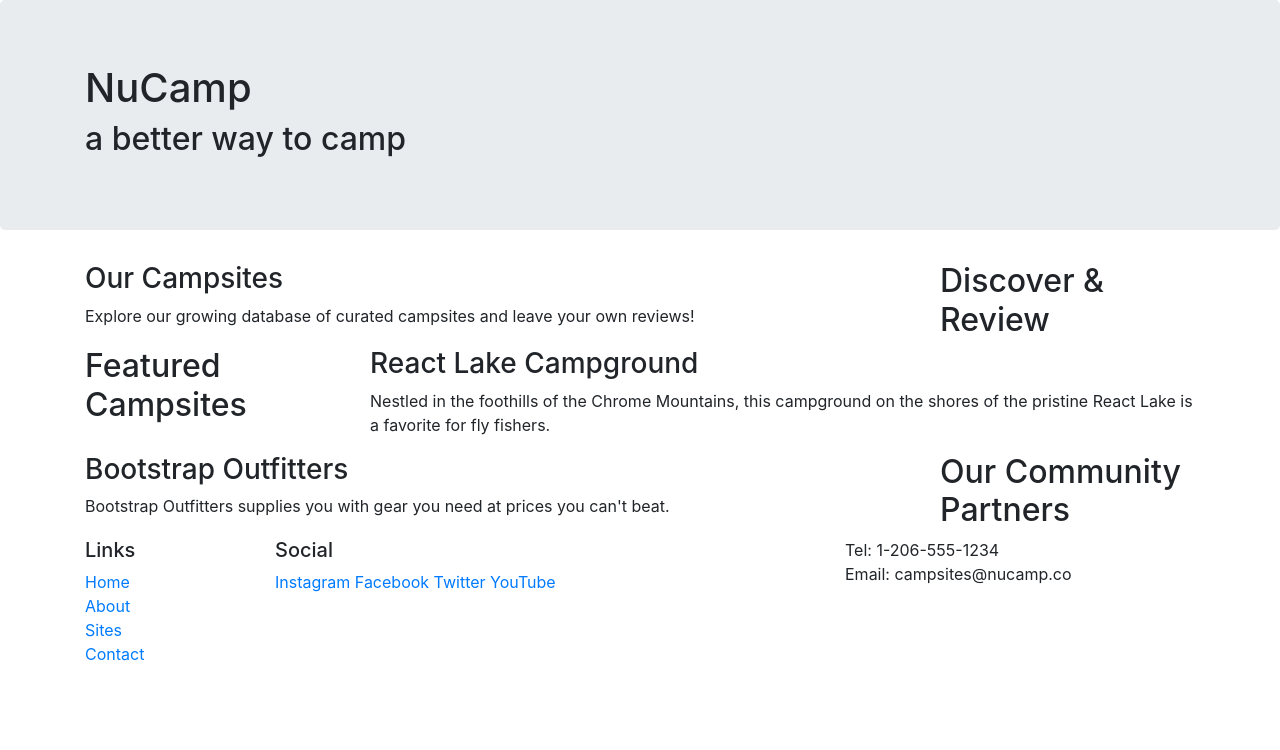
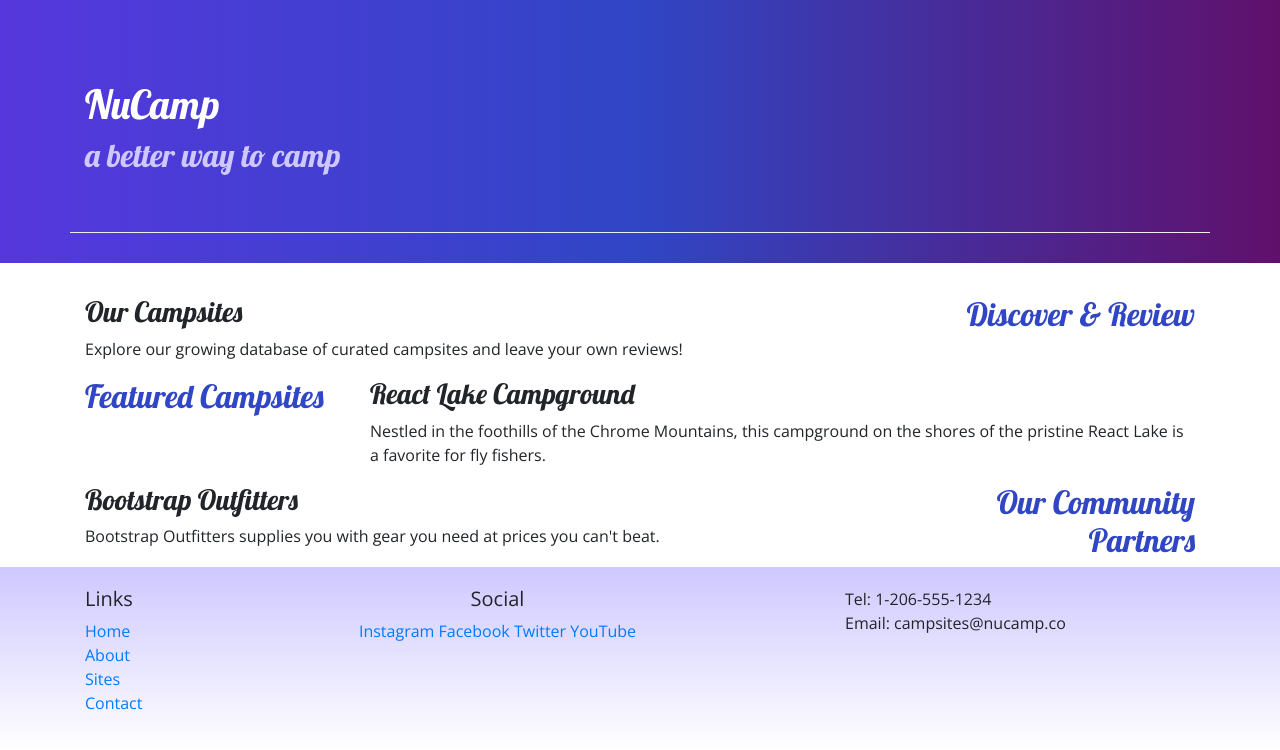
Before and after one commit to iantheminimalist/IanDeJesusNucamp-bootstrap, a website: page index.html in a window 1280 px wide. Drawn offline with nearby package versions, Linux system fonts and the light colour scheme.

Commit message:
added new css folder with styles.css . added new styles and alignment to index.html page.

```diff
--- /dev/null
+++ b/css/style.css
@@ -0,0 +1,32 @@
+body {
+    font-family: "Open Sans", sans-serif;
+}
+
+h1, h2, h3 {
+    font-family: "Lobster", cursive;
+}
+
+h2 {
+    color: #3046C5;
+}
+
+header h2 {
+    color: #CEC8FF;
+}
+
+footer {
+    background-image: linear-gradient(#CEC8FF, white);
+    padding: 20px 0;
+}
+
+.jumbotron {
+    padding: 30px;
+    background-image: linear-gradient(to right, #5637DD, #3046C5, #60106B);
+    color: white;
+}
+
+.row-content {
+    padding: 50px 0;
+    border-bottom: 1px ridge;
+    min-height: 200px;
+}
--- a/index.html
+++ b/index.html
@@ -10,14 +10,19 @@
     <!-- Bootstrap CSS -->
     <link rel="stylesheet" href="node_modules/bootstrap/dist/css/bootstrap.min.css" />
 
+
+    <!-- Additional CSS must be placed after Bootstrap CSS -->
+    <link rel="stylesheet" href="https://fonts.googleapis.com/css?family=Lobster|Open+Sans" />
+    <link rel="stylesheet" href="./css/style.css" />
+
     <title>NuCamp: A Better Way To Camp</title>
 </head>
 
 <body>
 
-    <header class="jumbotron">
+    <header class="jumbotron jumbotron-fluid">
         <div class="container">
-            <div class="row">
+            <div class="row row-content align-items-center">
                 <div class="col">
                     <h1>NuCamp</h1>
                     <h2>a better way to camp</h2>
@@ -30,7 +35,7 @@
     <div class="container">
         <div class="row">
             <div class="col-sm-4 order-sm-last col-md-3">
-                <h2>Discover & Review</h2>
+                <h2 class="text-sm-right">Discover & Review</h2>
             </div>
             <div class="col">
                 <h3>Our Campsites</h3>
@@ -48,7 +53,7 @@
         </div>
         <div class="row">
             <div class="col-sm-4  order-sm-last col-md-3">
-                <h2>Our Community Partners</h2>
+                <h2 class="text-sm-right">Our Community Partners</h2>
             </div>
             <div class="col">
                 <h3>Bootstrap Outfitters</h3>
@@ -68,7 +73,7 @@
                         <li><a href="#">Contact</a></li>
                     </ul>
                 </div>
-                <div class="col-6 col-sm-5">
+                <div class="col-6 col-sm-5 text-center">
                     <h5>Social</h5>
                     <a href="http://instagram.com/">Instagram</a>
                     <a href="http://facebook.com/">Facebook</a>
```
